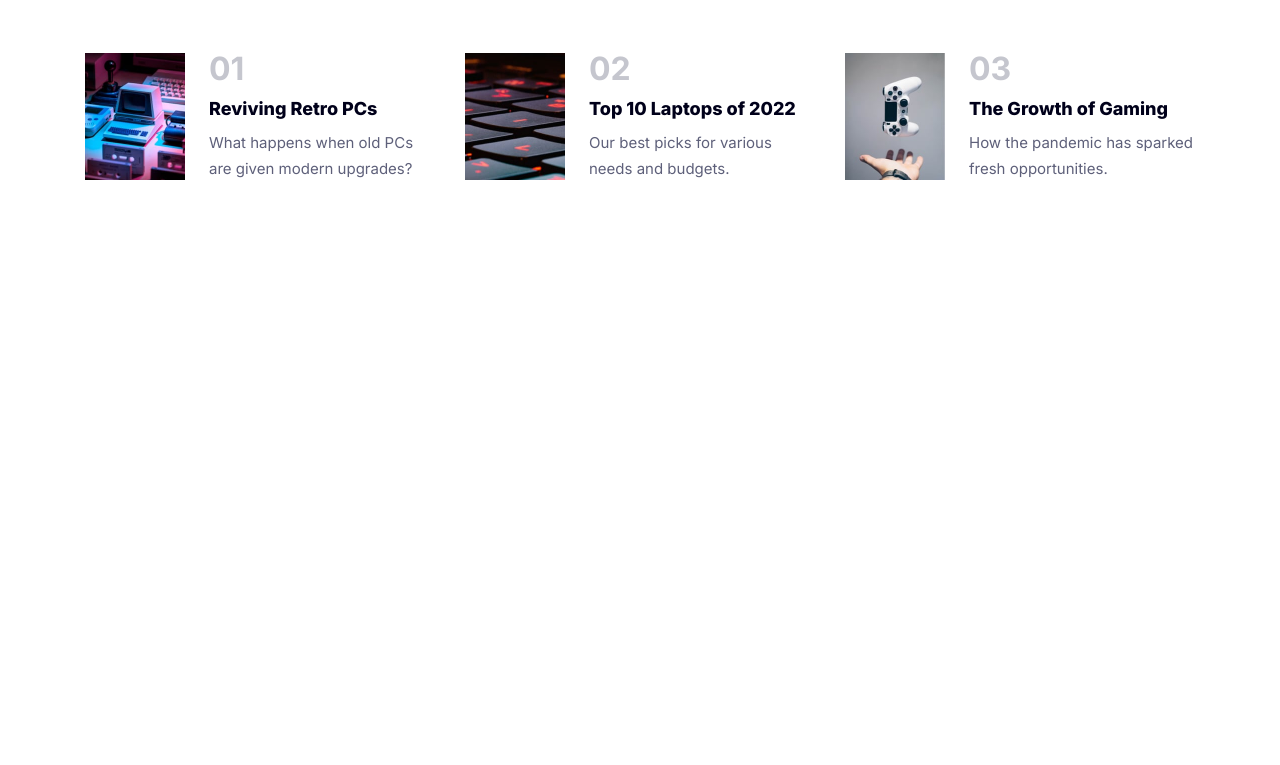
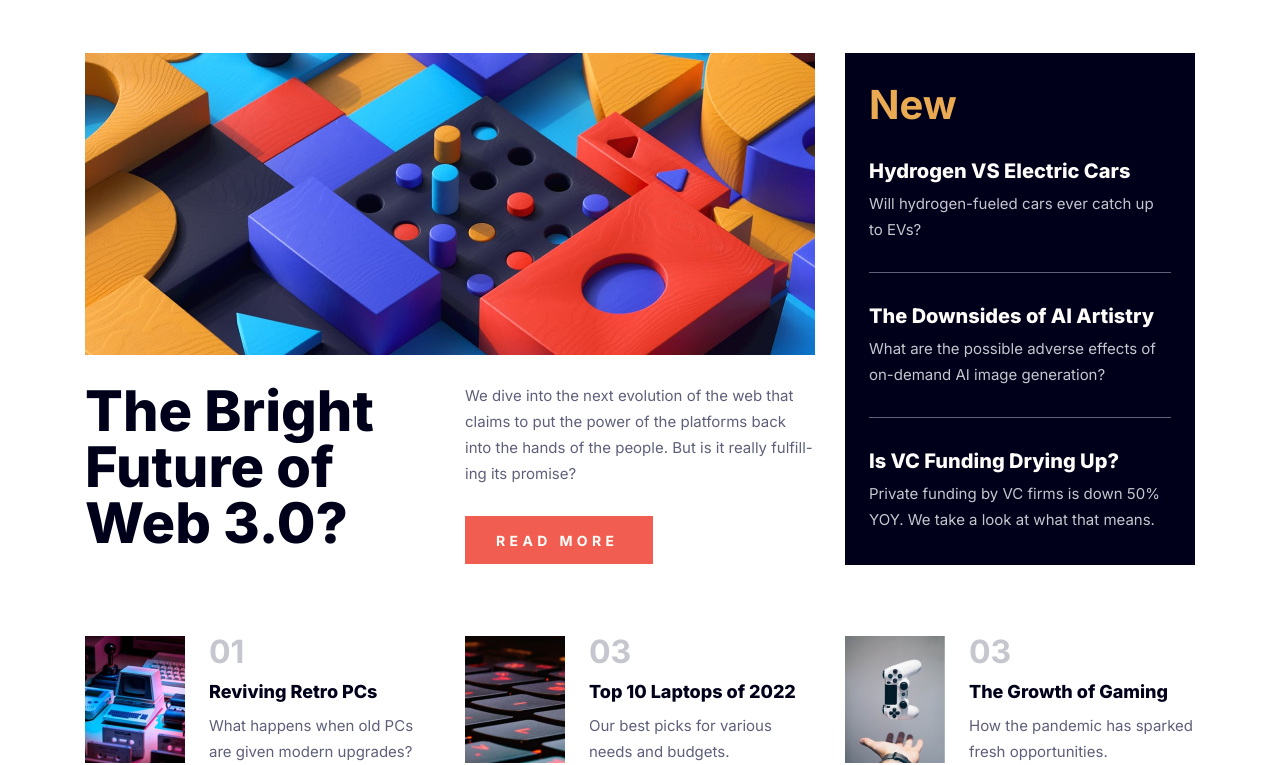
Before and after one commit to piushbhandari/news-homepage, a plain HTML site: page index.html in a window 1280 px wide. Shown: the part 133-898 px from the top of the page. Before the commit the page ends 800 px from the top, so only its background shows below. Drawn offline with Linux system fonts and the light colour scheme.

Commit message:
finished desktop mode

```diff
--- a/index.html
+++ b/index.html
@@ -40,14 +40,69 @@
     </header>
 
     <main class="main">
+      <div class="container">
         <div class="main-grid">
-        <section class="section-hero"></section>
-        <section class="main-content"></section>
-        <section class="section-new"></section>
+          <section
+            class="section-hero"
+            role="contentinfo"
+            aria-label="gaming backdrop"
+          ></section>
+          <section class="main-content">
+            <h1 class="main-content__title">The Bright Future of Web 3.0?</h1>
+            <div class="main-content__content">
+              <p class="main-content__text">
+                We dive into the next evolution of the web that claims to put
+                the power of the platforms back into the hands of the people.
+                But is it really fulfilling its promise?
+              </p>
+              <a href="#" class="main-content__cta">
+                <span>read more</span>
+                <span class="sr-only">about the bright future of web 3</span>
+              </a>
             </div>
-
-      <section class="section-top-news">
-        <div class="container">
+          </section>
+          <section
+            class="section-new"
+            role="contentinfo"
+            aria-label="what's new"
+          >
+            <div class="section-new__container">
+              <h2 class="section-new__title">New</h2>
+              <ul class="new-listing">
+                <li class="new-listing__item">
+                  <a href="#" class="new-listing__link">
+                    Hydrogen VS Electric Cars
+                  </a>
+                  <p class="new-listing__text">
+                    Will hydrogen-fueled cars ever catch up to EVs?
+                  </p>
+                </li>
+                <li class="new-listing__item">
+                  <a href="#" class="new-listing__link">
+                    The Downsides of AI Artistry
+                  </a>
+                  <p class="new-listing__text">
+                    What are the possible adverse effects of on-demand AI image
+                    generation?
+                  </p>
+                </li>
+                <li class="new-listing__item">
+                  <a href="#" class="new-listing__link">
+                    Is VC Funding Drying Up?
+                  </a>
+                  <p class="new-listing__text">
+                    Private funding by VC firms is down 50% YOY. We take a look
+                    at what that means.
+                  </p>
+                </li>
+              </ul>
+            </div>
+          </section>
+          <section
+            class="section-top-news"
+            role="contentinfo"
+            aria-label="top news"
+          >
             <ul class="top-news">
               <li class="top-news__item">
                 <div class="top_news__imgbox">
@@ -59,7 +114,11 @@
                 </div>
                 <div class="top-news__text-content">
                   <h2 class="top-news__secondary-title">01</h2>
-                <h3 class="top-news__tertiary-title">Reviving Retro PCs</h3>
+                  <a href="#" class="top-news__link">
+                    <h3 class="top-news__tertiary-title">
+                      Reviving Retro PCs
+                    </h3></a
+                  >
                   <p class="top-news__text">
                     What happens when old PCs are given modern upgrades?
                   </p>
@@ -75,8 +134,12 @@
                   />
                 </div>
                 <div class="top-news__text-content">
-                <h2 class="top-news__secondary-title">02</h2>
-                <h3 class="top-news__tertiary-title">Top 10 Laptops of 2022</h3>
+                  <h2 class="top-news__secondary-title">03</h2>
+                  <a href="#" class="top-news__link">
+                    <h3 class="top-news__tertiary-title">
+                      Top 10 Laptops of 2022
+                    </h3></a
+                  >
                   <p class="top-news__text">
                     Our best picks for various needs and budgets.
                   </p>
@@ -93,15 +156,20 @@
                 </div>
                 <div class="top-news__text-content">
                   <h2 class="top-news__secondary-title">03</h2>
-                <h3 class="top-news__tertiary-title">The Growth of Gaming</h3>
+                  <a href="#" class="top-news__link">
+                    <h3 class="top-news__tertiary-title">
+                      The Growth of Gaming
+                    </h3></a
+                  >
                   <p class="top-news__text">
                     How the pandemic has sparked fresh opportunities.
                   </p>
                 </div>
               </li>
             </ul>
+          </section>
         </div>
-      </section>
+      </div>
     </main>
   </body>
 </html>
--- a/styles.css
+++ b/styles.css
@@ -231,9 +231,111 @@ body {
     display: block;
   }
 }
-
+.main-grid {
+  display: grid;
+  grid-template-columns: 1fr 1fr 1fr;
+  gap: 2.8rem 3rem;
+}
+/* hero */
+.section-hero {
+  grid-column: 1 / 3;
+  background: url("./images/image-web-3-desktop.jpg");
+  background-position: center;
+  background-size: cover;
+  background-repeat: no-repeat;
+  min-height: 30rem;
+}
+/* main content */
+.main-content {
+  grid-column: 1 / 3;
+  display: flex;
+  gap: 3rem;
+}
+.main-content__title {
+  font-weight: 800;
+  font-size: 5.6rem;
+  line-height: 5.6rem;
+  flex: 1;
+  color: #00001a;
+}
+.main-content__content {
+  flex: 1;
+}
+.main-content__text {
+  font-weight: 400;
+  font-size: 1.5rem;
+  line-height: 2.6rem;
+  margin-bottom: 2.9rem;
+  color: #5e607a;
+}
+.main-content__cta {
+  text-transform: uppercase;
+  font-weight: 700;
+  font-size: 1.4rem;
+  line-height: 2.4rem;
+  letter-spacing: 4.375px;
+  color: #fffdfa;
+  padding: 1.3rem 3.5rem 1.1rem 3.1rem;
+  background: #f15d51;
+  display: inline-block;
+}
+.main-content__cta:hover,
+.main-content__cta:focus {
+  background: #00001a;
+  transform: translateX(8px);
+}
+/* new  */
+.section-new {
+  grid-row: 1 / 3;
+  grid-column: 3 / 4;
+  background: #00001a;
+}
+.section-new__container {
+  padding: 3.2rem 2.4rem;
+}
+.section-new__title {
+  font-weight: 700;
+  font-size: 4rem;
+  line-height: 4rem;
+  color: #e9aa52;
+  margin-bottom: 3.4rem;
+}
+.new-listing {
+  display: flex;
+  flex-direction: column;
+  gap: 3.1rem;
+}
+.new-listing__item {
+  padding-bottom: 2.9rem;
+  border-bottom: 1px solid #5e607a;
+}
+.new-listing__item:last-child {
+  padding-bottom: 0;
+  border: none;
+}
+.new-listing__link {
+  font-weight: 800;
+  font-size: 2rem;
+  line-height: 2.4rem;
+  color: #fffdfa;
+  display: inline-block;
+  margin-bottom: 0.8rem;
+}
+.new-listing__link:hover,
+.new-listing__link:focus {
+  color: #e9aa52;
+}
+.new-listing__text {
+  font-weight: 400;
+  font-size: 1.5rem;
+  line-height: 2.6rem;
+  color: #c5c6ce;
+}
 /* top news */
-
+.section-top-news {
+  padding-top: 4.3rem;
+  grid-column: 1 / -1;
+}
 .top-news {
   display: flex;
   align-items: center;
@@ -257,12 +359,18 @@ body {
   line-height: 3.2rem;
   margin-bottom: 1.2rem;
 }
-.top-news__tertiary-title {
+.top-news__link {
+  display: inline-block;
   font-weight: 800;
   font-size: 1.8rem;
   line-height: 2.4rem;
   color: #00001a;
   margin-bottom: 0.9rem;
+}
+
+.top-news__link:hover,
+.top-news__link:focus {
+  color: #f15d51;
 }
 .top-news__text {
   font-weight: 400;
@@ -270,6 +378,7 @@ body {
   line-height: 2.6rem;
   color: #5e607a;
 }
+
 @media all and (max-width: 1000px) {
   .top-news {
     flex-direction: column;
```
Lines whose indentation alone changed are shown as unchanged.
